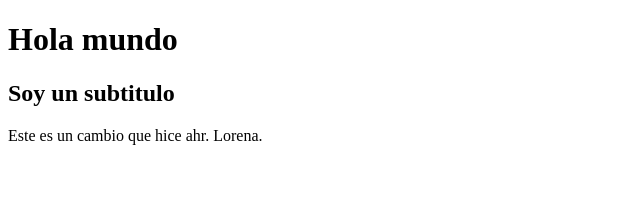
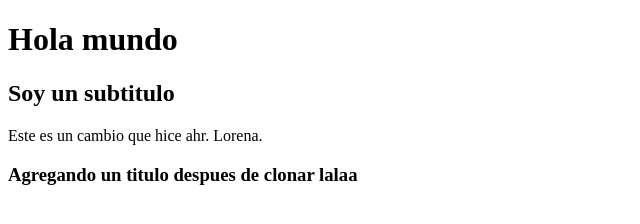
Before and after one commit to FxShin0/pruebaGit, a plain HTML site: page index.html in a window 1280 px wide. Shown: the whole page, without its empty margins (0-640 px from the left). Drawn offline with Linux system fonts and the light colour scheme.

Commit message:
agregue un titulo

```diff
--- a/index.html
+++ b/index.html
@@ -9,5 +9,6 @@
     <h1>Hola mundo</h1>
     <h2>Soy un subtitulo</h2>
     <p>Este es un cambio que hice ahr. Lorena.</p>
+    <h3>Agregando un titulo despues de clonar lalaa</h3>
   </body>
 </html>
```
